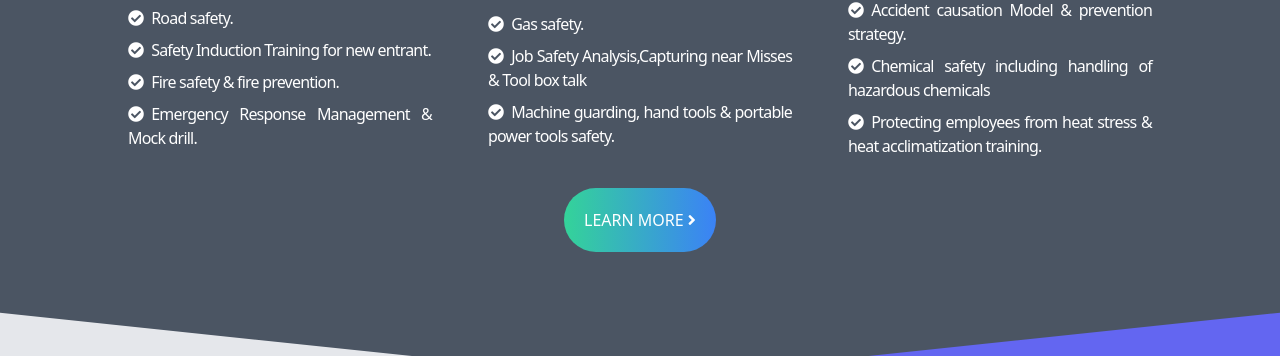
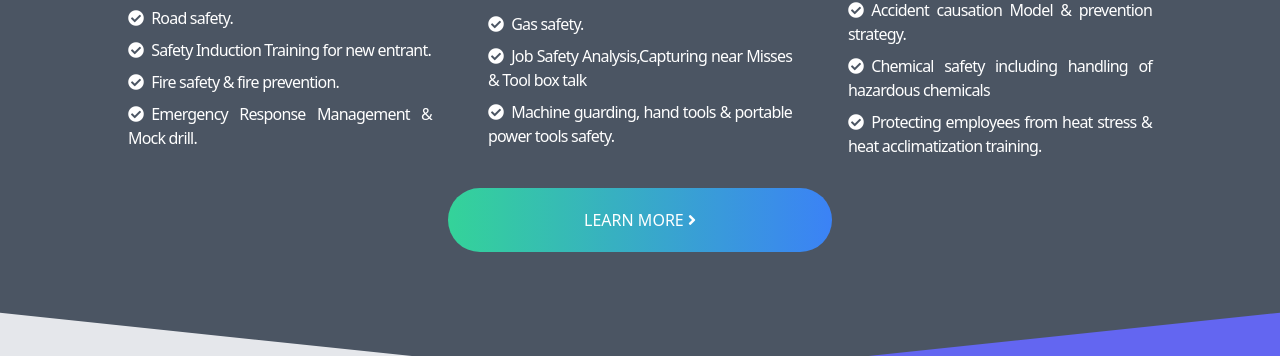
Before and after one commit to Damercy/ksconsultants, a React (Create React App) app: page / in a window 1280 px wide. Shown: the part 1892-2248 px from the top of the page. Built offline with nearby package versions, Linux system fonts and the light colour scheme.

Commit message:
Added services offered part#1

```diff
--- a/src/Components/Services/ServicesIntro.js
+++ b/src/Components/Services/ServicesIntro.js
@@ -1,15 +1,22 @@
-import React from "react";
+import React,{useEffect} from "react";
+import { Link } from "react-router-dom";
 import services from "./Services";
 import ServicesList from "./ServicesList";
 
-export default function ServicesIntro() {
+export default function ServicesIntro({headerText, showButton, bgColor}) {
+
+  useEffect(() => {
+    window.scrollTo(0, 0)
+  }, [])
+
+
   return (
-    <section className="p-10 sm:p-32 bg-gray-600 transform skew-y-6">
+    <section className={`p-10 sm:p-32 ${bgColor} transform skew-y-6`}>
       <h3
         id="services"
         className="text-4xl font-bold text-left pb-10 text-white transform -skew-y-6"
       >
-        OUR SERVICES
+        {headerText}
       </h3>
       <article className="text-xl text-justify text-center text-white transform -skew-y-6">
         Your employees learn by examples. If they don’t see you practising good
@@ -29,11 +36,13 @@ export default function ServicesIntro() {
           services={services.slice(21, services.length)}
         />
       </div>
+      {
+        showButton?
       <div className="text-center mt-10 sm:mt-0">
-        <button className="transform -skew-y-6 p-5 bg-gradient-to-r from-green-400 to-blue-500  rounded-full hover:bg-gradient-to-r hover:from-green-700 hover:to-blue-700 text-white uppercase focus:outline-none focus:ring-4 focus:ring-blue-600 focus:ring-opacity-50 transition duration-200 ease-in-out hover:scale-110">
+        <Link to="/services" className="block md:mx-80 transform -skew-y-6 p-5 bg-gradient-to-r from-green-400 to-blue-500  rounded-full hover:bg-gradient-to-r hover:from-green-700 hover:to-blue-700 text-white uppercase focus:outline-none focus:ring-4 focus:ring-blue-600 focus:ring-opacity-50 transition duration-200 ease-in-out hover:scale-110">
           Learn more <i className="fas fa-angle-right"></i>
-        </button>
-      </div>
+        </Link>
+      </div>:null}
     </section>
   );
 }
--- a/src/routes/Home.js
+++ b/src/routes/Home.js
@@ -2,8 +2,8 @@ import React from "react";
 import Hero from "../Components/Home/Hero";
 import Cards from "../Components/Card/Cards";
 import Intro from "../Components/Home/Intro";
-import ServicesIntro from "../Components/Services/ServicesIntro"
-import ExpertsIntro from "../Components/Experts/ExpertsIntro"
+import ServicesIntro from "../Components/Services/ServicesIntro";
+import ExpertsIntro from "../Components/Experts/ExpertsIntro";
 
 export default function Body() {
   return (
@@ -11,8 +11,8 @@ export default function Body() {
       <Hero />
       <Cards />
       <Intro />
-      <ServicesIntro/>
-      <ExpertsIntro/>
+      <ServicesIntro headerText="OUR SERVICES" showButton={true} bgColor="bg-gray-600"/>
+      <ExpertsIntro />
     </div>
   );
 }
--- a/src/routes/ServicesOffered.js
+++ b/src/routes/ServicesOffered.js
@@ -1,6 +1,16 @@
-import React from 'react';
-
+import React from "react";
+import ServicesIntro from "../Components/Services/ServicesIntro";
+import Header from "../Components/Header/Header";
 
 export default function ServicesOffered() {
-    return(<></>)
+  return (
+    <>
+      <Header
+        gradient={true}
+        headerText="Services"
+        subHeaderText="People say that accidents are due to human error, which is like saying falls are due to gravity"
+      />
+      <ServicesIntro bgColor="bg-green-600"/>
+    </>
+  );
 }
```
